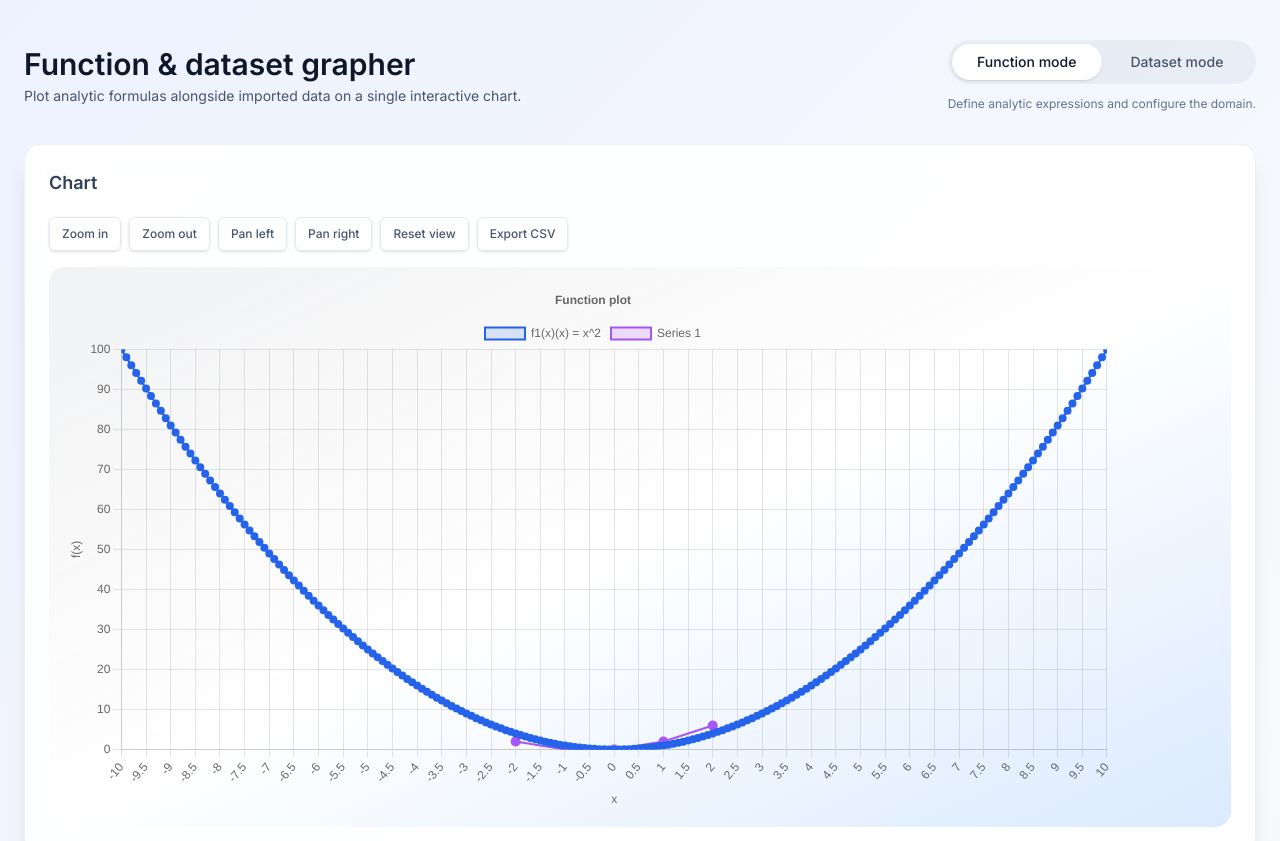
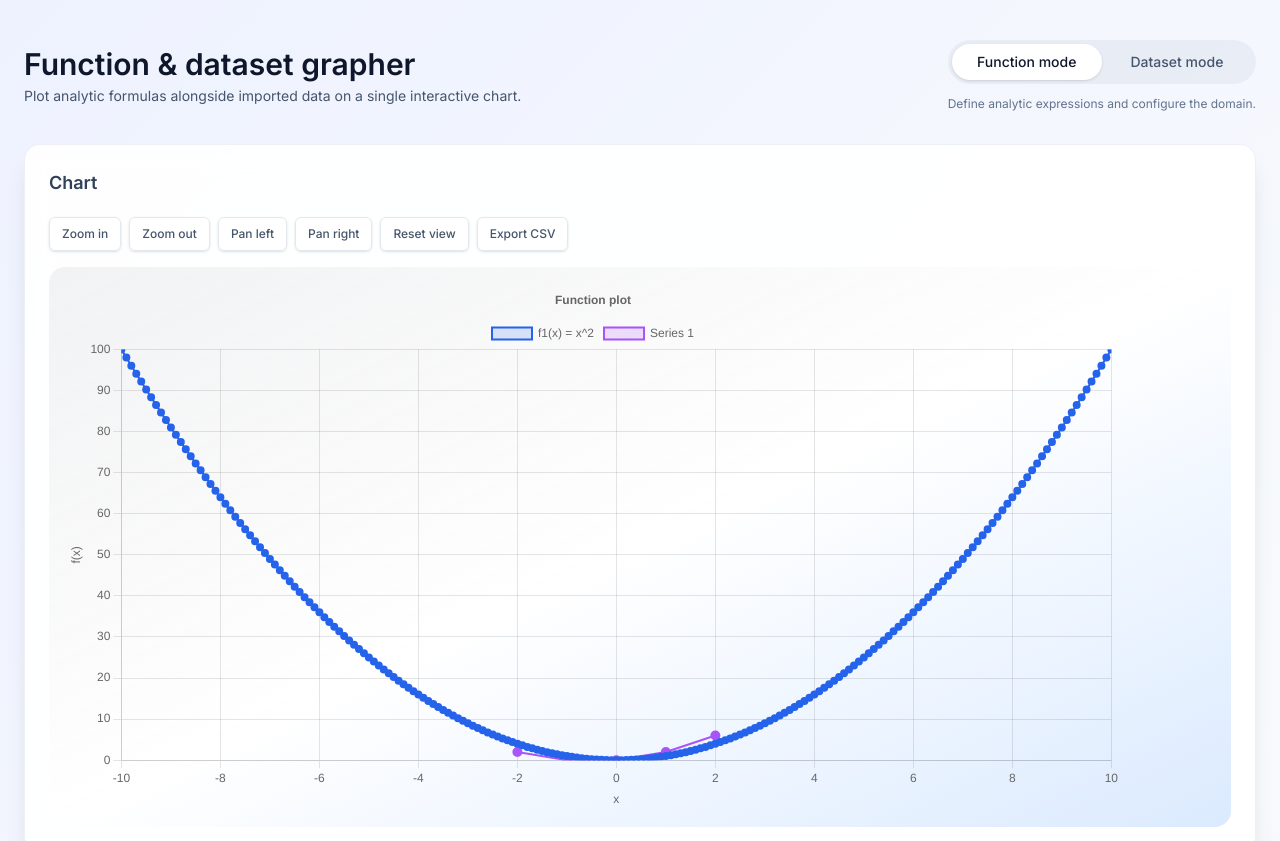
Before and after one commit to amindqn/chart-pre, a React (Vite) app: page / in a window 1280 px wide. Shown: the top 841 px of the page. Built offline with nearby package versions, Linux system fonts and the light colour scheme; a web font is replaced by a local one.

Commit message:
zoom fix

```diff
--- a/src/App.tsx
+++ b/src/App.tsx
@@ -160,7 +160,7 @@ function App() {
               onResetView={viewportControls.reset}
             />
 
-            {datasetManager.importFeedback && (
+            {mode === 'dataset' && datasetManager.importFeedback && (
               <div className="flex items-start justify-between gap-4 rounded-2xl border border-emerald-200 bg-emerald-50 px-4 py-3 text-sm text-emerald-700">
                 <span>{datasetManager.importFeedback}</span>
                 <button
--- a/src/components/chart/ChartDisplay.tsx
+++ b/src/components/chart/ChartDisplay.tsx
@@ -6,6 +6,11 @@ import { Line } from 'react-chartjs-2';
 import type { ChartDisplayOptions } from '../../types/plot';
 import { Panel } from '../common/Panel';
 import { ChartToolbar } from './ChartToolbar';
+
+const parseLabel = (value: number | string): number | null => {
+  const parsed = Number.parseFloat(String(value));
+  return Number.isFinite(parsed) ? parsed : null;
+};
 
 interface ChartViewport {
   xMin: number;
@@ -19,8 +24,8 @@ interface ChartDisplayProps {
   options: ChartDisplayOptions;
   viewport: ChartViewport | null;
   onDownloadCsv: () => void;
-  onZoomIn: () => void;
-  onZoomOut: () => void;
+  onZoomIn: (anchor?: number, factor?: number) => void;
+  onZoomOut: (anchor?: number, factor?: number) => void;
   onPanLeft: () => void;
   onPanRight: () => void;
   onResetView: () => void;
@@ -37,6 +42,45 @@ export const ChartDisplay = ({
   onPanRight,
   onResetView,
 }: ChartDisplayProps) => {
+  const renderedChartData = useMemo<ChartData<'line'>>(() => {
+    const labels = (chartData.labels ?? []) as Array<number | string>;
+    const numericLabels = labels.map((label) => parseLabel(label));
+
+    return {
+      ...chartData,
+      datasets: chartData.datasets.map((dataset) => {
+        if (!Array.isArray(dataset.data)) {
+          return dataset;
+        }
+
+        const points = numericLabels.reduce<Array<{ x: number; y: number }>>(
+          (accumulator, label, index) => {
+            if (label === null) {
+              return accumulator;
+            }
+
+            const value = dataset.data[index];
+            if (typeof value === 'number' && Number.isFinite(value)) {
+              accumulator.push({ x: label, y: value });
+            }
+
+            return accumulator;
+          },
+          []
+        );
+
+        return {
+          ...dataset,
+          parsing: {
+            xAxisKey: 'x',
+            yAxisKey: 'y',
+          },
+          data: points,
+        };
+      }),
+    };
+  }, [chartData]);
+
   const chartOptions = useMemo<ChartJsOptions<'line'>>(
     () => ({
       responsive: true,
@@ -57,12 +101,16 @@ export const ChartDisplay = ({
         },
         tooltip: {
           callbacks: {
-            title: (context) => `x = ${context[0]?.label ?? ''}`,
+            title: (context) => {
+              const parsedX = context[0]?.parsed?.x;
+              return typeof parsedX === 'number' ? `x = ${parsedX}` : '';
+            },
           },
         },
       },
       scales: {
         x: {
+          type: 'linear',
           title: {
             display: true,
             text: 'x',
@@ -95,16 +143,26 @@ export const ChartDisplay = ({
     if (!hasData) {
       return;
     }
+    if (!viewport) {
+      return;
+    }
     event.preventDefault();
+    const rect = event.currentTarget.getBoundingClientRect();
+    const ratio = Math.min(
+      Math.max((event.clientX - rect.left) / rect.width, 0),
+      1
+    );
+    const anchor = viewport.xMin + ratio * (viewport.xMax - viewport.xMin);
+    const strength = 1 + Math.min(Math.abs(event.deltaY) / 500, 0.7);
     if (event.deltaY < 0) {
-      onZoomIn();
+      onZoomIn(anchor, 1 / strength);
     } else if (event.deltaY > 0) {
-      onZoomOut();
+      onZoomOut(anchor, strength);
     }
   };
 
   return (
-    <Panel title="Chart" className=" space-y-5">
+    <Panel title="Chart" className="space-y-5">
       <ChartToolbar
         onZoomIn={onZoomIn}
         onZoomOut={onZoomOut}
@@ -118,7 +176,7 @@ export const ChartDisplay = ({
         onWheel={handleWheel}
       >
         {hasData ? (
-          <Line options={chartOptions} data={chartData} />
+          <Line options={chartOptions} data={renderedChartData} />
         ) : (
           <div className="flex h-full items-center justify-center rounded-xl border border-dashed border-slate-300 bg-white/70">
             <p className="text-sm font-medium text-slate-500">
--- a/src/components/info/FunctionSummary.tsx
+++ b/src/components/info/FunctionSummary.tsx
@@ -51,7 +51,7 @@ export const FunctionSummary = ({
               >
                 <p className="text-slate-700">
                   <span className="font-semibold text-slate-800">
-                    {fn.label}(x)
+                    {fn.label}
                   </span>{' '}
                   ={' '}
                   <span className="math-display text-base">
--- a/src/hooks/useChartViewport.ts
+++ b/src/hooks/useChartViewport.ts
@@ -41,6 +41,22 @@ const extractBounds = (chartData: ChartData<'line'>): Bounds | null => {
 const clamp = (value: number, min: number, max: number) =>
   Math.min(Math.max(value, min), max);
 
+const clampViewport = (
+  bounds: Bounds,
+  candidate: Bounds
+): Bounds => {
+  const xMin = clamp(candidate.xMin, bounds.xMin, bounds.xMax);
+  const xMax = clamp(candidate.xMax, bounds.xMin, bounds.xMax);
+  const yMin = clamp(candidate.yMin, bounds.yMin, bounds.yMax);
+  const yMax = clamp(candidate.yMax, bounds.yMin, bounds.yMax);
+
+  if (xMax - xMin < 1e-6 || yMax - yMin < 1e-6) {
+    return bounds;
+  }
+
+  return { xMin, xMax, yMin, yMax };
+};
+
 export const useChartViewport = (chartData: ChartData<'line'>) => {
   const bounds = useMemo(() => extractBounds(chartData), [chartData]);
   const [viewport, setViewport] = useState<Bounds | null>(bounds);
@@ -53,31 +69,33 @@ export const useChartViewport = (chartData: ChartData<'line'>) => {
     }
   }, [bounds?.xMin, bounds?.xMax, bounds?.yMin, bounds?.yMax]);
 
-  const zoom = useCallback(
-    (factor: number) => {
-      if (!viewport || !bounds) {
+  const zoomByFactor = useCallback(
+    (factor: number, anchor?: number) => {
+      if (!viewport || !bounds || factor <= 0) {
         return;
       }
       const range = viewport.xMax - viewport.xMin;
       if (range <= 0) {
         return;
       }
-      const center = viewport.xMin + range / 2;
-      const newHalfRange = (range * factor) / 2;
-      const newMin = clamp(center - newHalfRange, bounds.xMin, bounds.xMax);
-      const newMax = clamp(center + newHalfRange, bounds.xMin, bounds.xMax);
-      if (newMax - newMin < 1e-6) {
-        return;
-      }
-      setViewport((prev) =>
-        prev
-          ? {
-              ...prev,
-              xMin: newMin,
-              xMax: newMax,
-            }
-          : prev
-      );
+      const effectiveAnchor =
+        anchor !== undefined && anchor >= bounds.xMin && anchor <= bounds.xMax
+          ? anchor
+          : viewport.xMin + range / 2;
+
+      const leftPortion = effectiveAnchor - viewport.xMin;
+      const rightPortion = viewport.xMax - effectiveAnchor;
+      const newLeftPortion = leftPortion * factor;
+      const newRightPortion = rightPortion * factor;
+
+      const candidate: Bounds = {
+        xMin: effectiveAnchor - newLeftPortion,
+        xMax: effectiveAnchor + newRightPortion,
+        yMin: viewport.yMin,
+        yMax: viewport.yMax,
+      };
+
+      setViewport(clampViewport(bounds, candidate));
     },
     [viewport, bounds]
   );
@@ -115,8 +133,10 @@ export const useChartViewport = (chartData: ChartData<'line'>) => {
 
   return {
     viewport,
-    zoomIn: () => zoom(0.6),
-    zoomOut: () => zoom(1.4),
+    zoomIn: (anchor?: number, factor = 0.85) =>
+      zoomByFactor(Math.max(Math.min(factor, 0.99), 0.01), anchor),
+    zoomOut: (anchor?: number, factor = 1.15) =>
+      zoomByFactor(Math.max(factor, 1.01), anchor),
     panLeft: () => pan('left'),
     panRight: () => pan('right'),
     reset,
--- a/src/hooks/useFunctionPlot.ts
+++ b/src/hooks/useFunctionPlot.ts
@@ -167,7 +167,7 @@ export const useFunctionPlot = (
         const fillColor = hexToRgba(baseColor, 0.16);
         return {
           id: fn.id,
-          label: `${fn.label}(x) = ${fn.expression}`,
+          label: `${fn.label} = ${fn.expression}`,
           data: datasets[idx],
           borderColor: baseColor,
           backgroundColor: fillColor,
```
